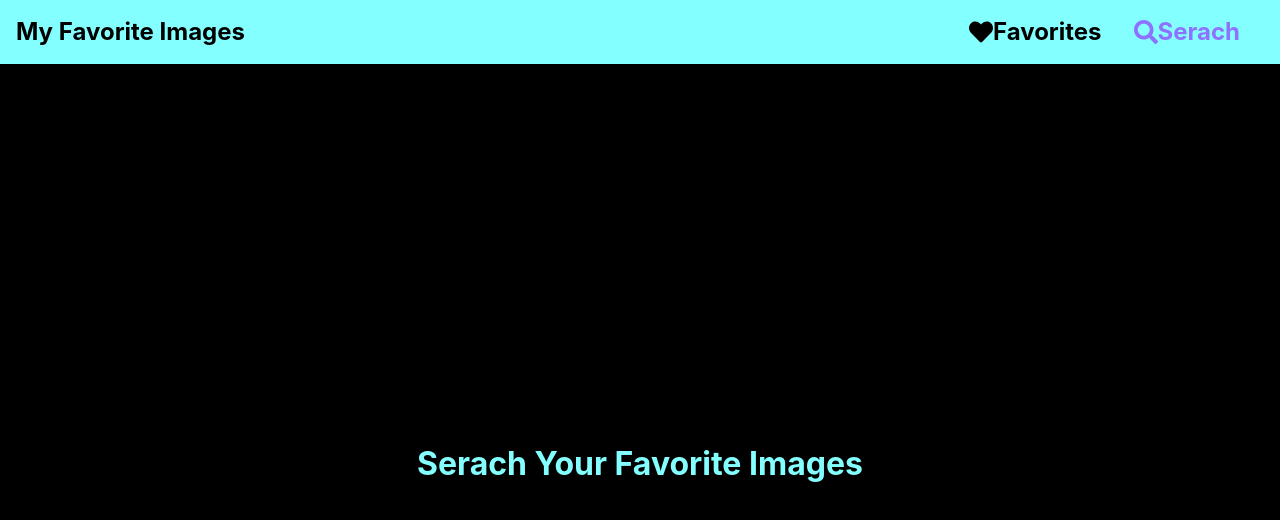
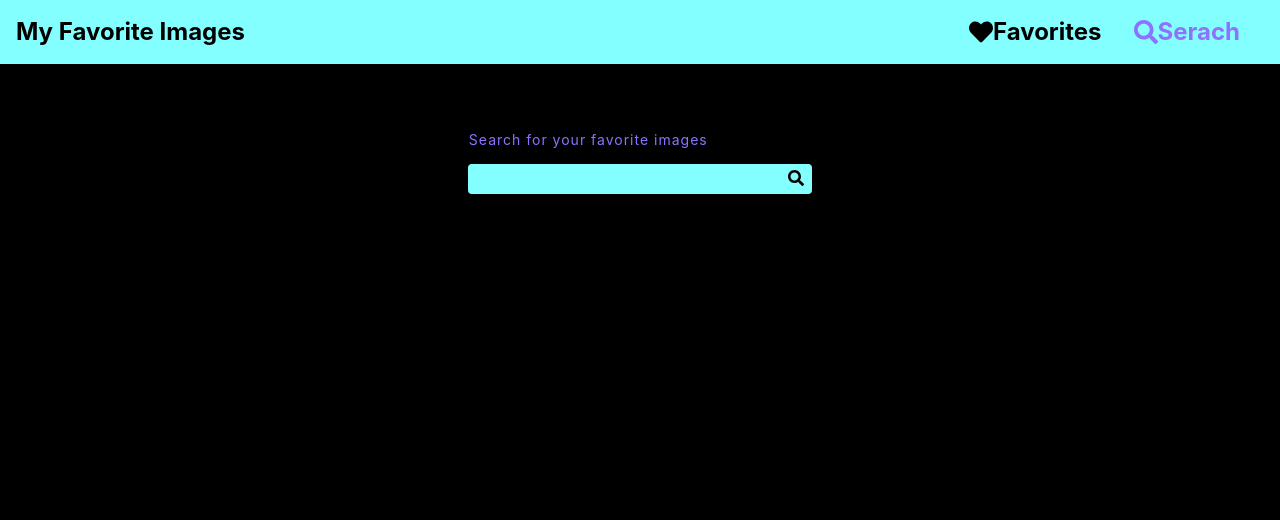
Before and after one commit to amabelleS/my-favorite-images, a React (Create React App) app: page /search in a window 1280 px wide. Shown: the top 520 px of the page. Built offline with nearby package versions, Linux system fonts and the light colour scheme; no server answers.

Commit message:
Search input

```diff
--- a/src/components/navigation/MainNavigation/style.js
+++ b/src/components/navigation/MainNavigation/style.js
@@ -1,6 +1,6 @@
 import styled from 'styled-components';
 import { NavLink as Link } from 'react-router-dom';
-import { FaBars, FaHeart, FaHome } from 'react-icons/fa';
+import { FaBars } from 'react-icons/fa';
 
 export const Nav = styled.nav`
   background: ${(props) => props.theme.text};
--- a/src/hooks/useImagesFetch.js
+++ b/src/hooks/useImagesFetch.js
@@ -15,16 +15,15 @@ export const useImagesFetch = () => {
         `https://pixabay.com/api/?key=${process.env.REACT_APP_PIXABAY_API_KEY}&per_page=30&image_type=photo`
         //   `https://pixabay.com/api/`
       );
-      console.log(
-        '🚀 ~ file: useImagesFetch.js ~ line 16 ~ fetchImages ~ response',
-        response.data.hits
-      );
+      // console.log(
+      //   '🚀 ~ file: useImagesFetch.js ~ line 16 ~ fetchImages ~ response',
+      //   response.data.hits
+      // );
       setImages(response.data.hits);
       // setImages((prev) => {
       //   return [...prev, ...response.data.hits];
       // });
     } catch (error) {
-      setIsLoading(false);
       console.log(
         '🚀 ~ file: useImagesFetch.js ~ line 26 ~ fetchImages ~ error',
         error
--- a/src/pages/Search/search.js
+++ b/src/pages/Search/search.js
@@ -1,5 +1,7 @@
 import React, { useState } from 'react';
 import { useImagesFetch } from '../../hooks/useImagesFetch';
+
+import { FaSearch } from 'react-icons/fa';
 
 import * as S from './style';
 
@@ -8,14 +10,34 @@ const Search = () => {
   console.log('🚀 ~ file: search.js ~ line 8 ~ Search ~ images', images);
   const [searchTerm, setSearchTerm] = useState('');
   const [searchResults, setSearchResults] = useState([]);
+  const [focused, SetFocused] = useState([]);
 
   const handleInputChange = (e) => {
     setSearchTerm(e.target.value);
   };
 
+  const focusHandler = () => {
+    SetFocused(true);
+  };
+  const blurHandler = () => {
+    SetFocused(false);
+  };
+
   return (
     <S.SearchPage>
-      <S.Title>Serach Your Favorite Images</S.Title>
+      <S.Content>
+        {/* <S.Title>Serach Your Favorite Images</S.Title> */}
+        <S.InputWrapper focused={searchTerm || focused}>
+          <S.Input
+            onFocus={focusHandler}
+            onBlur={blurHandler}
+            onChange={handleInputChange}
+            type="text"
+            value={searchTerm}
+          />
+          <S.SearchIcon />
+        </S.InputWrapper>
+      </S.Content>
     </S.SearchPage>
   );
 };
--- a/src/pages/Search/style.js
+++ b/src/pages/Search/style.js
@@ -1,4 +1,5 @@
 import styled from 'styled-components';
+import { FaSearch } from 'react-icons/fa';
 
 export const SearchPage = styled.div`
   display: flex;
@@ -22,3 +23,47 @@ export const Content = styled.div`
   height: 100%;
   padding-block-start: 100px;
 `;
+
+export const Input = styled.input`
+  background: transparent;
+  position: relative;
+  border: none;
+  height: 30px;
+  width: 320px;
+  z-index: 200;
+  padding: 10px;
+  font-size: 20px;
+  font-weight: lighter;
+  &:focus {
+    outline-style: none;
+    outline-color: bisque;
+  }
+`;
+
+export const SearchIcon = styled(FaSearch)`
+  color: ${(props) => props.theme.body};
+  margin-right: 0.5rem;
+`;
+
+export const InputWrapper = styled.div`
+  position: relative;
+  border-radius: 4px;
+  background: ${(props) => props.theme.text};
+  /* z-index: 100; */
+  color: ${(props) => props.theme.body};
+  &:after {
+    content: 'Search for your favorite images';
+    position: absolute;
+    transition: transform 0.15s linear, font-size 0.25s linear;
+    top: 50%;
+    width: 95%;
+    /* z-index: 100; */
+    letter-spacing: 1px;
+    color: ${(props) => props.theme.navActive};
+    font-weight: normal;
+    left: 5%;
+    font-size: ${({ focused }) => (focused ? '14px' : '16px')};
+    transform: ${({ focused }) =>
+      focused ? 'translateY(-50px) translateX(-5%);' : 'translateY(-50%);'};
+  }
+`;
```
